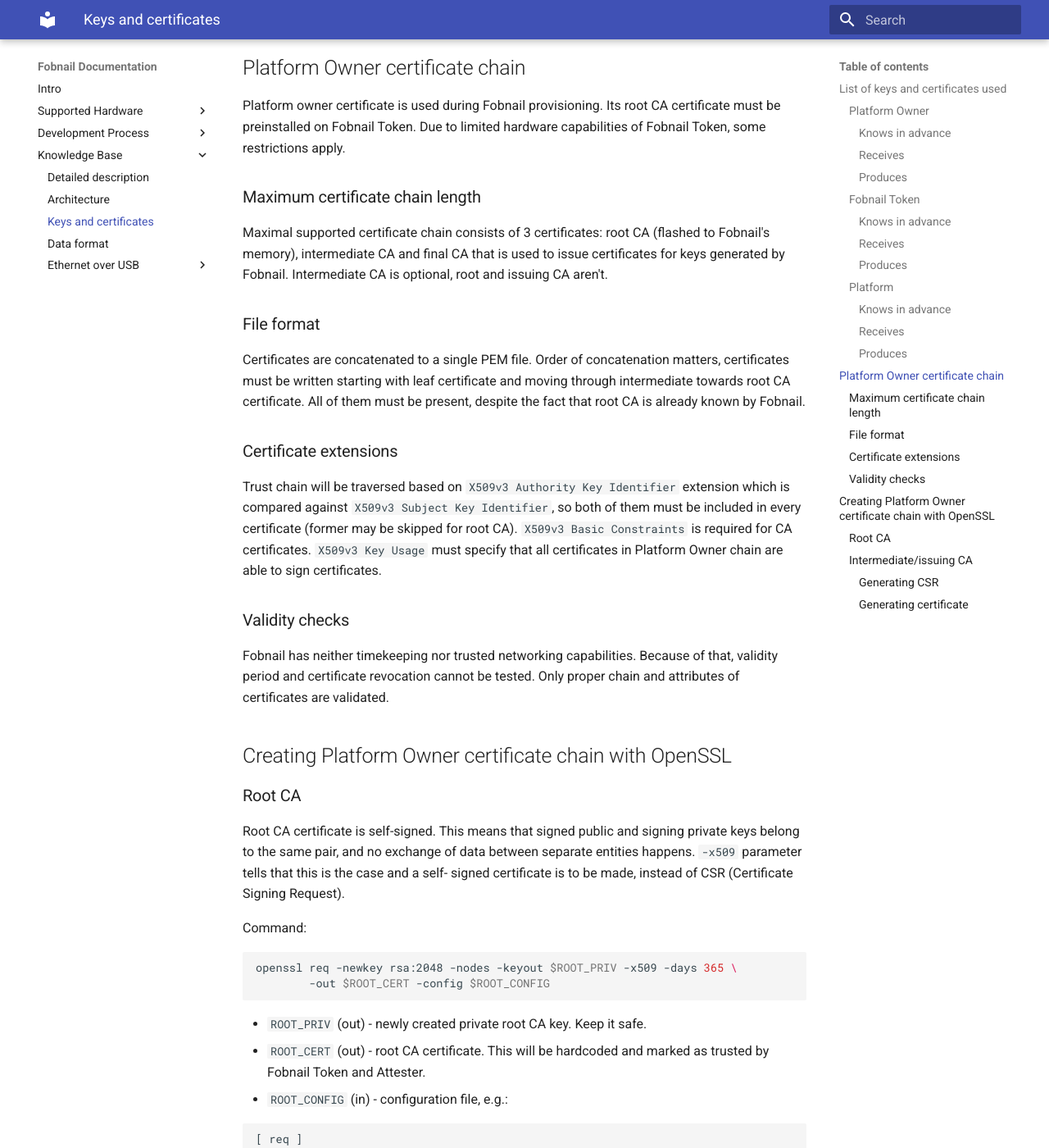
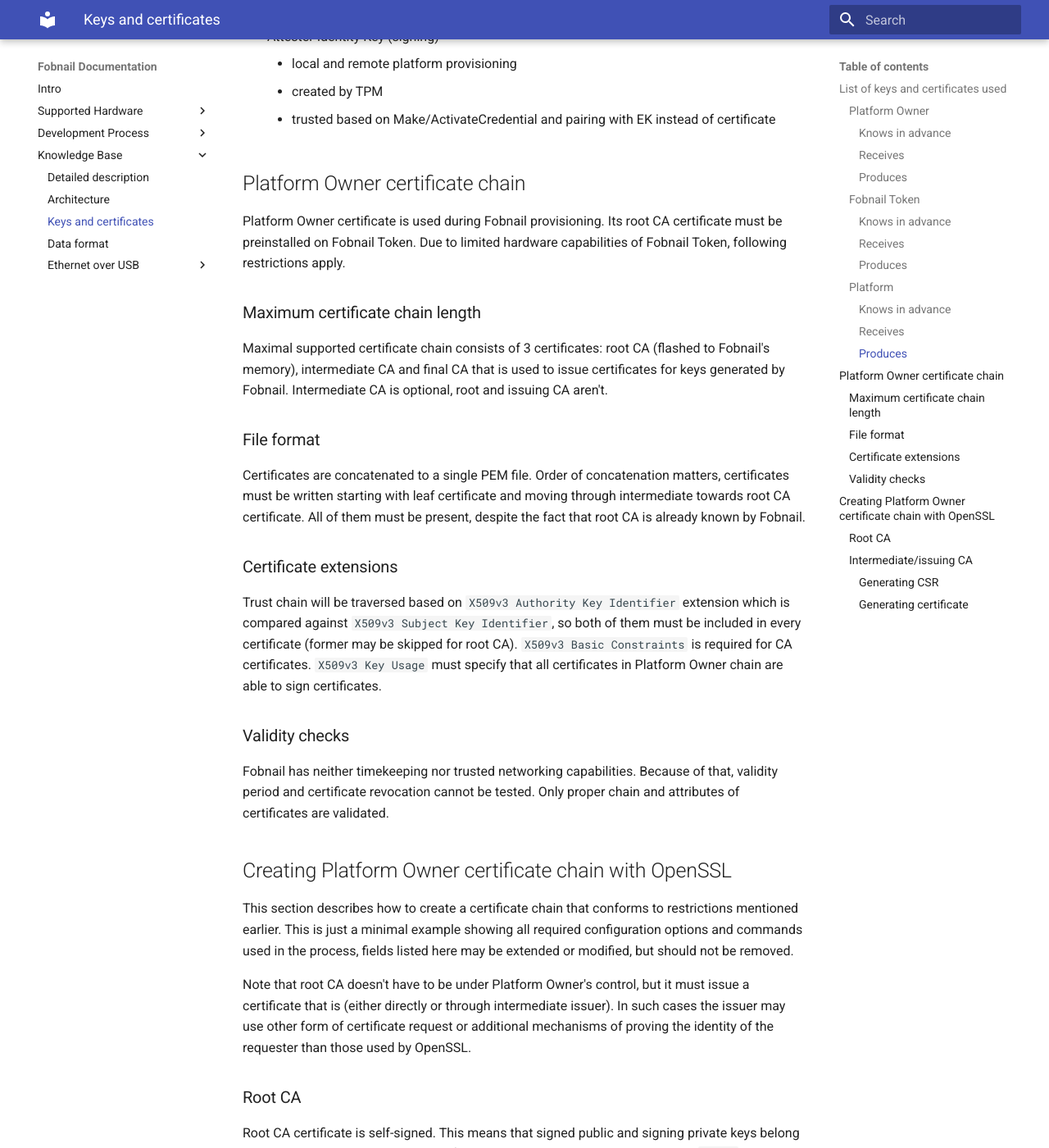
Before and after one commit to fobnail/docs, an MkDocs documentation site: the page built from docs/keys_and_certificates.md, in a window 1280 px wide and 1400 px high, scrolled down 3413 px. Shown: the whole window at 82% size. Built offline with MkDocs 1.6.1 and Material for MkDocs 9.7.7, drawn with Linux system fonts in a browser that asks for light colours; some of the changed text lies outside the part shown.

Commit message:
docs/keys_and_certificates.md: add lost paragraph, fixes after review
Signed-off-by: Krystian Hebel <krystian.hebel@3mdeb.com>

```diff
--- a/docs/keys_and_certificates.md
+++ b/docs/keys_and_certificates.md
@@ -1,9 +1,18 @@
 # Keys and certificates
 
 Many different keys and certificates are used by all of Fobnail's components.
-Most of them are created by the code, but some must be provided externally.
+Most of them are automatically generated, but some must be provided by user.
 
 ## List of keys and certificates used
+
+Refer to [architecture doc](architecture.md) for description of actors and
+phases listed below. List items have the following format:
+
+- **Name of key or certificate**
+    - **Phase during which it is obtained, received or used**
+    - **Other details, if any**
+
+Note that this list includes possible usages that may not be implemented yet.
 
 ### Platform Owner
 
@@ -84,8 +90,8 @@
 
 - root CA for Platform Owner certificate chain
     - remote platform provisioning
-    - local platform provisioning and attestation - Fobnail Identity key is signed
-    by Platform Owner, so Platform needs a way of verifying trust chain
+    - local platform provisioning and attestation - Fobnail Identity key is
+    signed by Platform Owner, so Platform needs a way of verifying trust chain
 - Endorsement Key (encryption)
     - remote and local platform provisioning
     - for this project may be considered immutable persistent key unique to TPM
@@ -114,9 +120,9 @@
 
 ## Platform Owner certificate chain
 
-Platform owner certificate is used during Fobnail provisioning. Its root CA
+Platform Owner certificate is used during Fobnail provisioning. Its root CA
 certificate must be preinstalled on Fobnail Token. Due to limited hardware
-capabilities of Fobnail Token, some restrictions apply.
+capabilities of Fobnail Token, following restrictions apply.
 
 ### Maximum certificate chain length
 
@@ -148,6 +154,16 @@
 chain and attributes of certificates are validated.
 
 ## Creating Platform Owner certificate chain with OpenSSL
+
+This section describes how to create a certificate chain that conforms to
+restrictions mentioned earlier. This is just a minimal example showing all
+required configuration options and commands used in the process, fields listed
+here may be extended or modified, but should not be removed.
+
+Note that root CA doesn't have to be under Platform Owner's control, but it must
+issue a certificate that is (either directly or through intermediate issuer). In
+such cases the issuer may use other form of certificate request or additional
+mechanisms of proving the identity of the requester than those used by OpenSSL.
 
 ### Root CA
 
```
Also changed, not shown: other parts of docs/keys_and_certificates.md (+0 -3 lines), docs/fobnail-data-format.md (+1 -1 lines).
